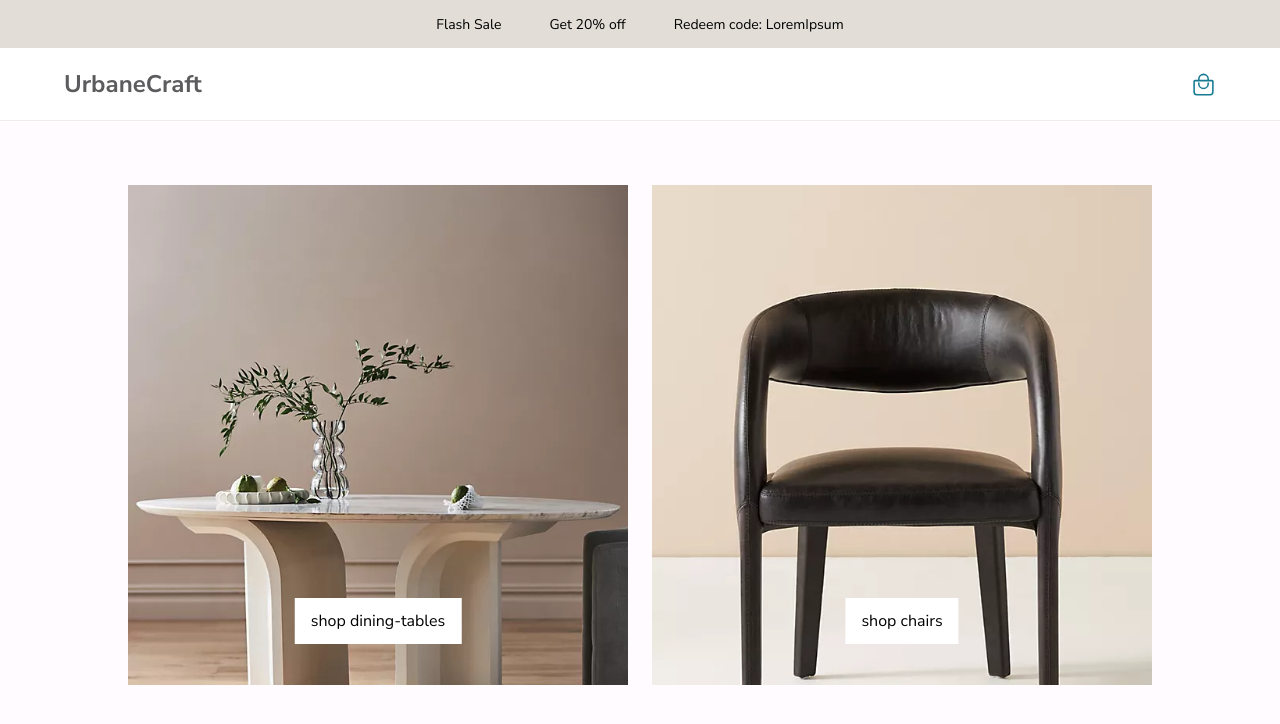
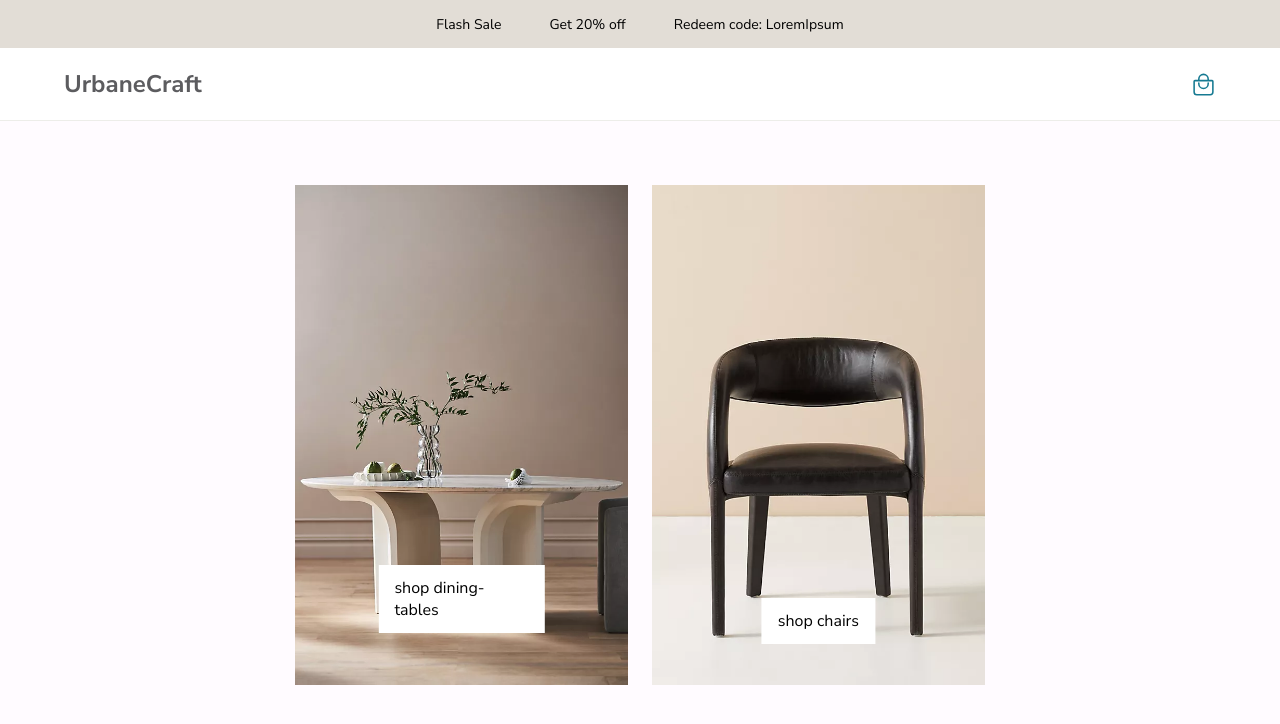
Before and after one commit to itsninam/furn, a React (Create React App) app: page / in a window 1280 px wide. Shown: the top 724 px of the page. Built offline with nearby package versions, Linux system fonts and the light colour scheme; data requests are answered from the project's data file.

Commit message:
Small UI changes

```diff
--- a/src/App.css
+++ b/src/App.css
@@ -24,12 +24,17 @@ ul {
   list-style: none;
 }
 
-ul.product-list,
 ul.shop-products {
   display: flex;
   flex-wrap: wrap;
   gap: 24px;
   row-gap: 48px;
+}
+
+ul.product-list {
+  display: grid;
+  grid-template-columns: repeat(3, 1fr);
+  gap: 24px;
 }
 
 .shop-products {
@@ -136,12 +141,10 @@ button.primary {
 }
 
 img {
-  height: 100%;
+  height: auto;
   width: 100%;
-  margin: 0 auto;
-  object-fit: cover;
+  max-width: 26vw;
   width: 350px;
-  height: 525px;
 }
 
 .colors-container {
```
